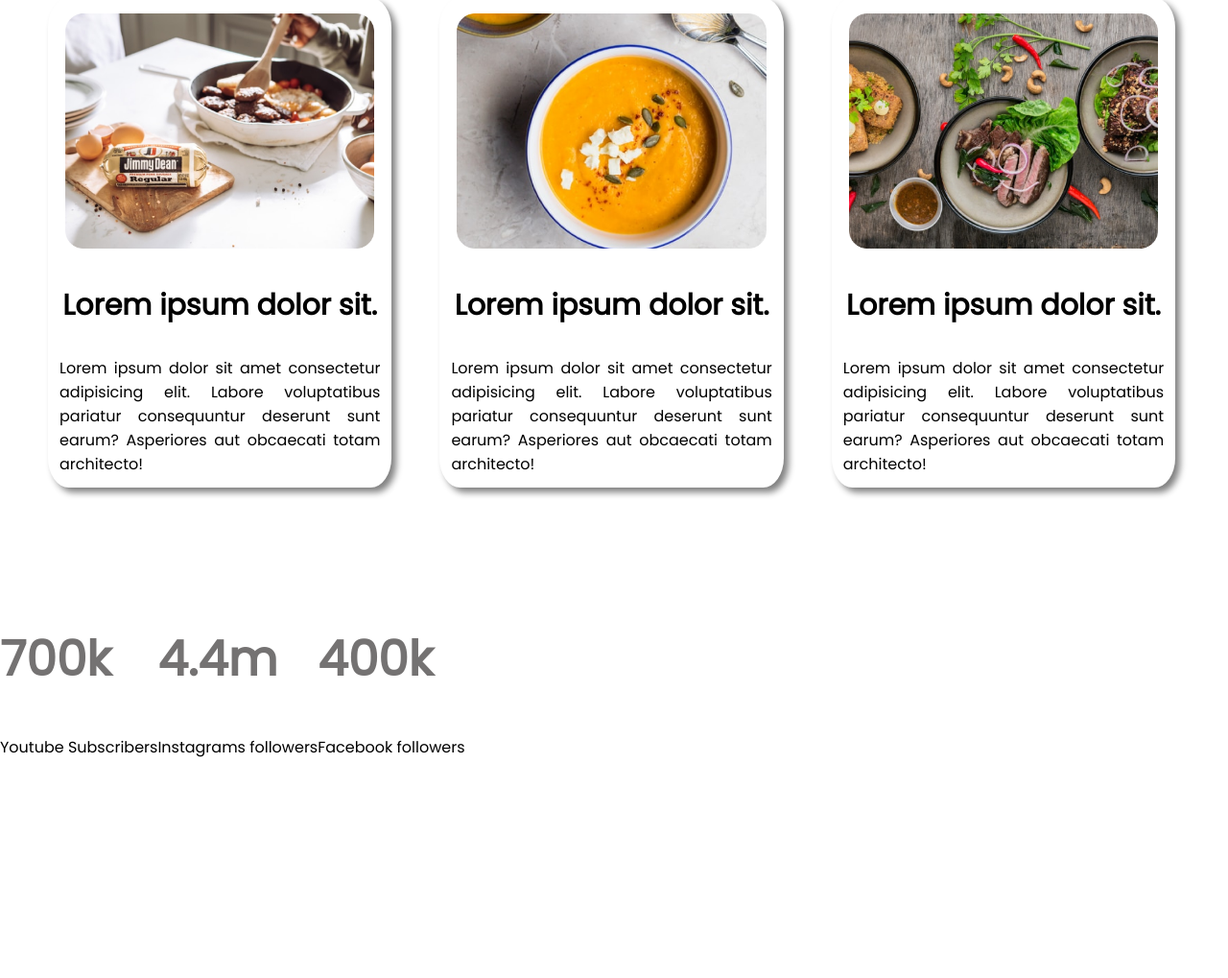
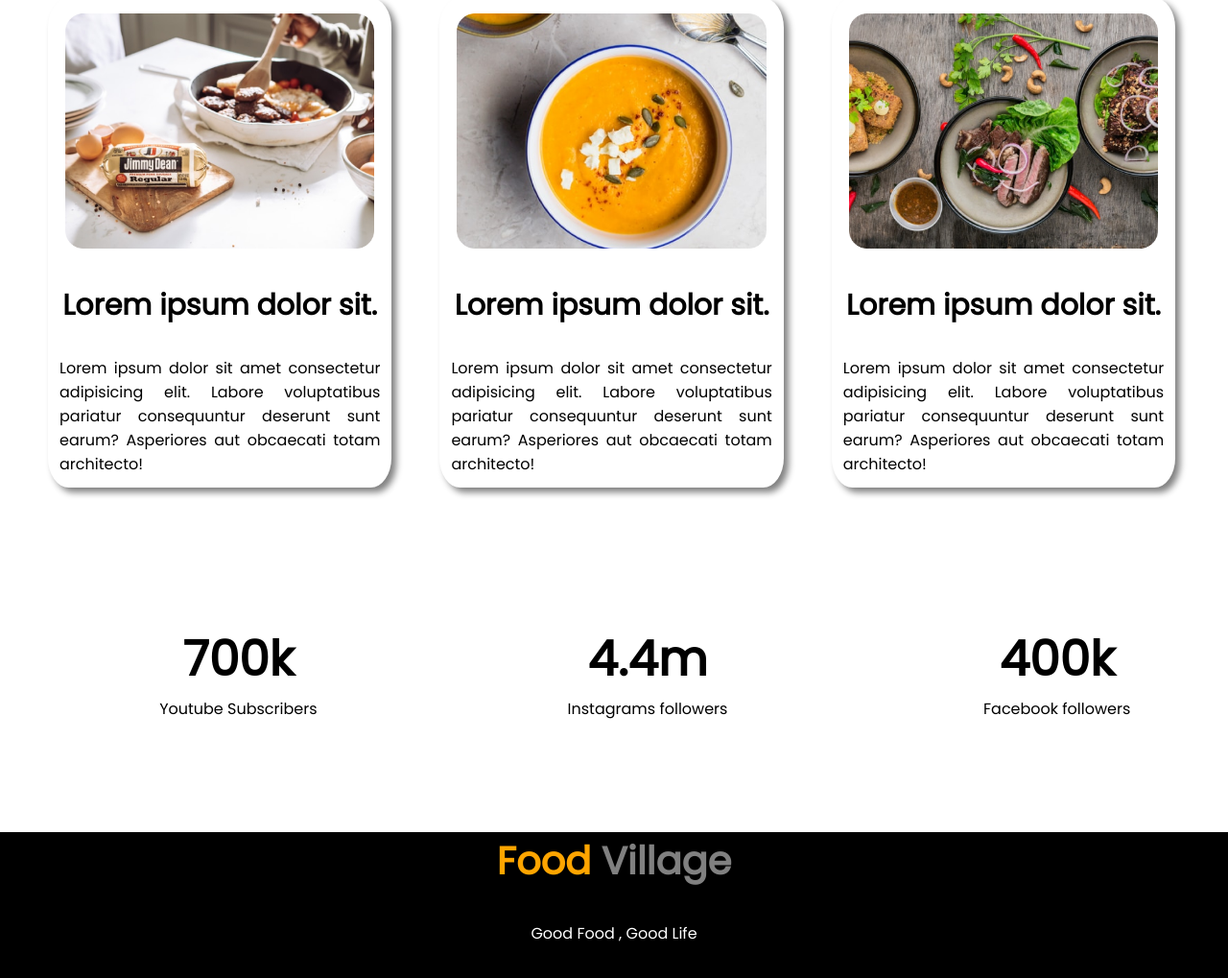
Before and after one commit to tawhid885/food-village, a plain HTML site: page index.html in a window 1280 px wide. Shown: the part 1983-3002 px from the top of the page at 96% size. Before the commit the page ends 2790 px from the top, so only its background shows below. Drawn offline with Linux system fonts and the light colour scheme.

Commit message:
footer added

```diff
--- a/index.html
+++ b/index.html
@@ -107,6 +107,9 @@
     </section>
 
     <!-- ---------------Footer Section------------------------------ -->
-    <footer></footer>
+    <footer>
+        <h2><span class="orange">Food</span> Village</h2>
+        <p>Good Food , Good Life</p>
+    </footer>
 </body>
 </html>
--- a/style.css
+++ b/style.css
@@ -150,3 +150,30 @@ h3{
     text-align: justify;
     margin: 12px;
 }
+
+/* --------------CSS for Social----------------- */
+.social{
+    margin-bottom: 100px;
+    /* border: 2px solid blue; */
+}
+.social .social-item{
+    /* border: 2px solid red; */
+    text-align: center;
+    width: 30%;
+    margin-left: 70px;
+}
+.social .social-item h1{
+    color: black;
+    font-weight: bold;
+    margin-bottom: -15px;
+}
+
+/* -------------------Footer Section------------------- */
+footer{
+    text-align: center;
+    background-color: black;
+    height: 230px;
+}
+footer p{
+    color: white;
+}
```
